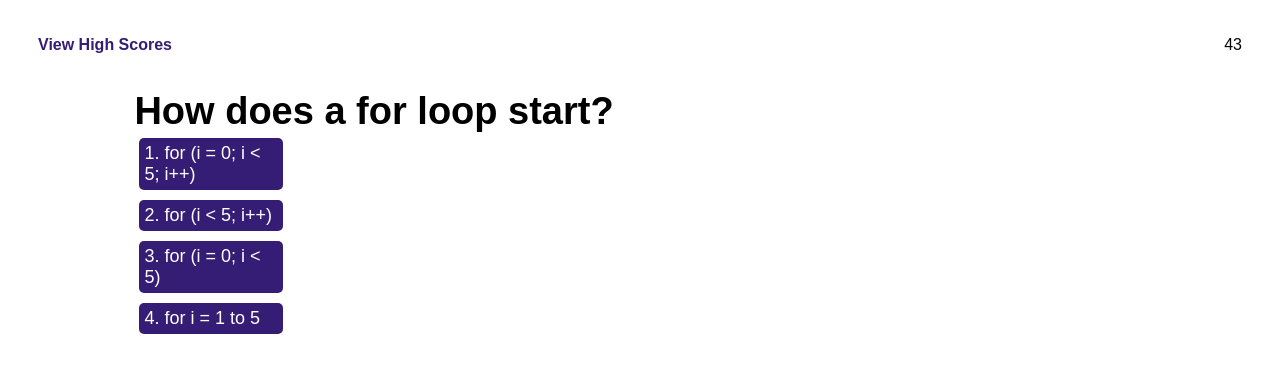
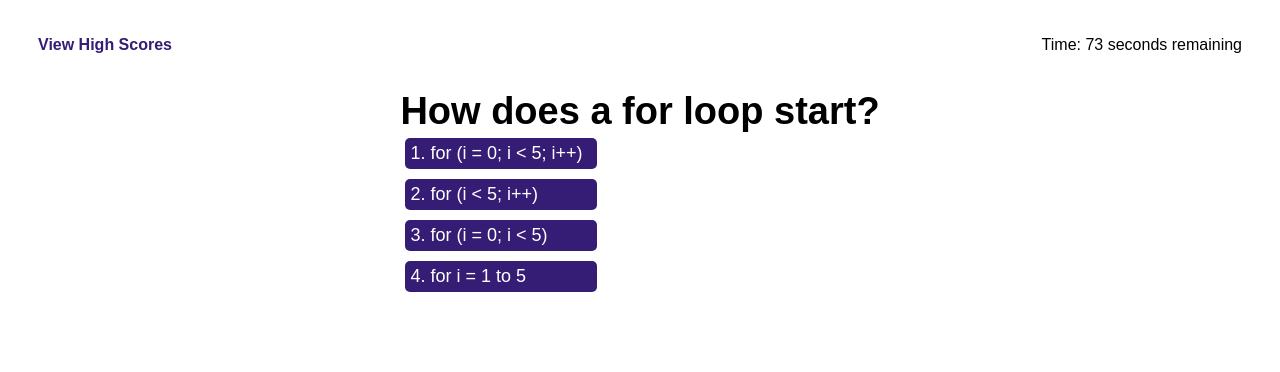
Before and after one commit to parkerrobison/code-quiz, a plain HTML site: page index.html in a window 1280 px wide. Both pictures are taken after a click on the button "Start". Drawn offline with Linux system fonts and the light colour scheme.

Commit message:
broke the loop and added an event listener

```diff
--- a/assets/css/style.css
+++ b/assets/css/style.css
@@ -22,8 +22,9 @@ header div a {
     width: 80%;
     display: flex;
     flex-direction: row;
-    justify-content: left;
+    justify-content: center;
     flex-wrap: wrap;
+    text-align: center;
 
 
 
@@ -39,7 +40,7 @@ header div a {
 }
 
 .button-list .btn {
-    width: 30%;
+    width: 40%;
     text-align: left;
     font-size: large;
     margin:5px;
--- a/assets/js/script.js
+++ b/assets/js/script.js
@@ -4,6 +4,7 @@ var mainTextEl = document.querySelector("#main-text");
 var subTextEl = document.querySelector("#sub-text");
 var countdownTimerEl = document.querySelector("#timer");
 var answerButtonsEl = document.querySelector("#answer-buttons");
+var btnOptionEl = document.getElementsByClassName("btn-option");
 var setIntervalId;
 var i =0;
 
@@ -21,11 +22,23 @@ var questions = [
         {text:"3. <scripting>", correct: false},
         {text:"4. <js>", correct: false}
     ]},
-    {q: "What is the purpose of the <body> element?", a: [
+    {q: "What is the purpose of the 'body' element?", a: [
         {text: "1. The body element connects to the head element.", correct: false},
         {text: "2. The body contains all of the content of webpage.", correct: true},
         {text: "3. The body element will remain an empty placeholder.", correct: false},
         {text: "4. The body element is where all of the metadata is stored.", correct: false}
+    ]},
+    {q: "Which CSS property allows the parent element to display its CSS properties by stretching its dimensions to physically contain its child elements?", a: [
+        {text: "1. text-align: center;", correct: false},
+        {text: "2. overflow: auto;", correct: false},
+        {text: "3. margin: auto;", correct: false},
+        {text: "4. display: inline-block", correct: true}
+    ]},
+    {q: "Which one of these is NOT a valid media type for media queries?", a: [
+        {text: "1. all", correct: false},
+        {text: "2. screen", correct: false},
+        {text: "3. speech", correct: false},
+        {text: "4. tablet", correct: true}
     ]},
 ]
 
@@ -38,7 +51,6 @@ function startQuiz() {
 startButtonEl.classList.add("hide");
 subTextEl.classList.add("hide");
 setIntervalId = setInterval(countdownStart, 1000);
-
 answerButtonsEl.classList.remove("hide");
 displayQuestion()
 }
@@ -46,27 +58,33 @@ displayQuestion()
 
 function countdownStart(){
     time--;
-    countdownTimerEl.textContent= time;
+    countdownTimerEl.textContent= "Time: " + time + " seconds remaining";
     if (time === 0) {
         clearInterval(setIntervalId);
+        quizEnd()
     }
-    //case 1 - idle //30%15===0 i++
-    //case 2 - correct - i++ no penalty
-    //case 3 - incorrect -i++ substract 10
+    //case 1 - correct - i++ no penalty
+    //case 2 - incorrect -i++ substract 10
 
 }
 
 //update i and include a loop
 function displayQuestion() {
-    document.getElementById("main-text").innerHTML = questions[i].q;
+    for (i = 0; i < questions.length; i++) {
+    document.getElementById("main-text").textContent = questions[i].q;
     var answers = questions[i].a;
 
-    document.getElementById("btn1").innerHTML = answers[0].text;
-    document.getElementById("btn2").innerHTML = answers[1].text;
-    document.getElementById("btn3").innerHTML = answers[2].text;
-    document.getElementById("btn4").innerHTML = answers[3].text;
+    document.getElementById("btn1").textContent = answers[0].text;
+    document.getElementById("btn2").textContent = answers[1].text;
+    document.getElementById("btn3").textContent = answers[2].text;
+    document.getElementById("btn4").textContent = answers[3].text;
+    break;
+    }
 
+}
 
+function choiceCheck(){
+    console.log("You made a choice!")
 }
 
 // end screen
@@ -76,11 +94,11 @@ function quizEnd() {
 
 //startButtonEl.classList.remove("hide");
 
-startButtonEl.addEventListener('click', startQuiz)
+startButtonEl.addEventListener('click', startQuiz);
 
-// GIVEN I am taking a code quiz
-// WHEN I click the start button
-// THEN a timer starts and I am presented with a question
+btnOptionEl.addEventListener('click', choiceCheck);
+
+
 // WHEN I answer a question
 // THEN I am presented with another question
 // WHEN I answer a question incorrectly
--- a/index.html
+++ b/index.html
@@ -23,10 +23,10 @@
                         Remember, each incorrect response will reduce your time/score by 10. Good Luck!
                     </div>
                     <div class= "button-list hide" id= "answer-buttons">
-                        <button class= "btn" id="btn1">1</button>
-                        <button class= "btn" id="btn2">2</button>
-                        <button class= "btn" id="btn3">3</button>
-                        <button class= "btn" id="btn4">4</button>
+                        <button class= "btn btn-option" id="btn1">1</button>
+                        <button class= "btn btn-option" id="btn2">2</button>
+                        <button class= "btn btn-option" id="btn3">3</button>
+                        <button class= "btn btn-option" id="btn4">4</button>
                     </div>
                     <div class= "control-button">
                         <button class="start-button btn" id="start-btn">Start</button>
```
